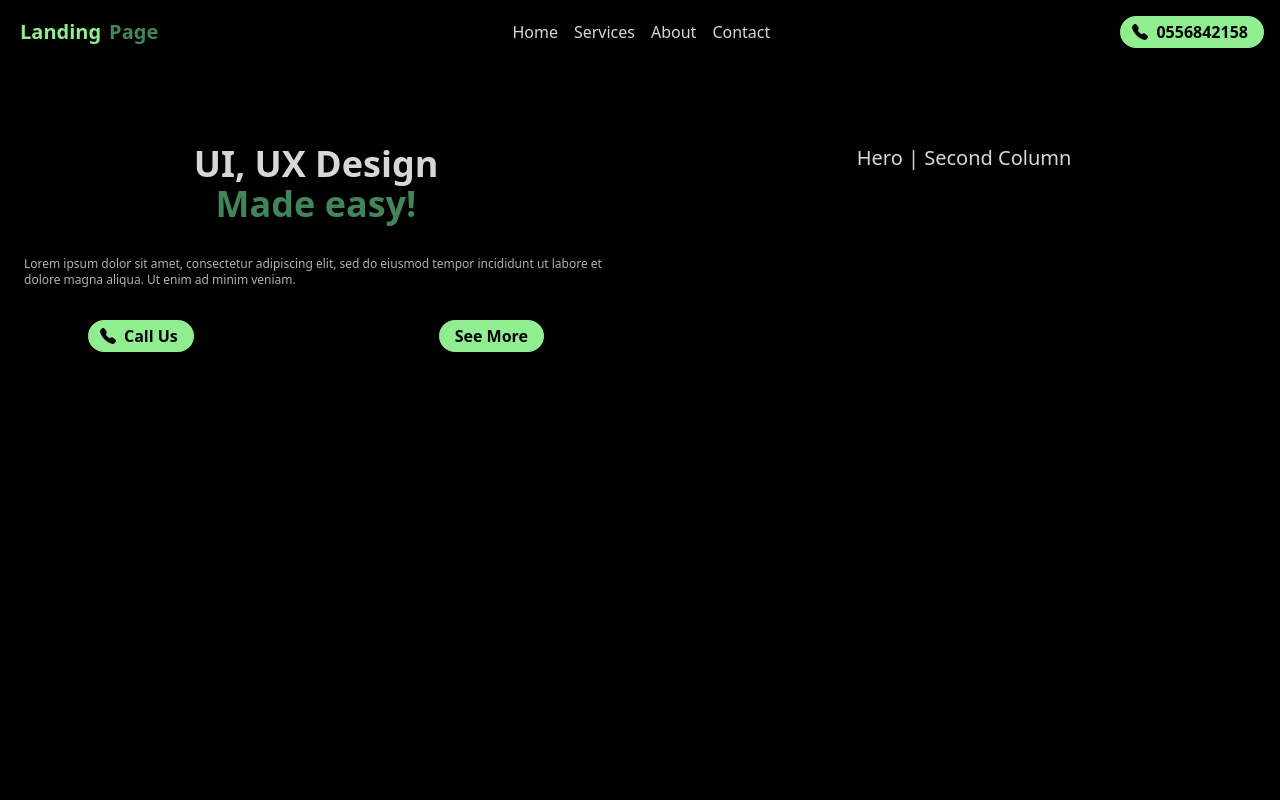
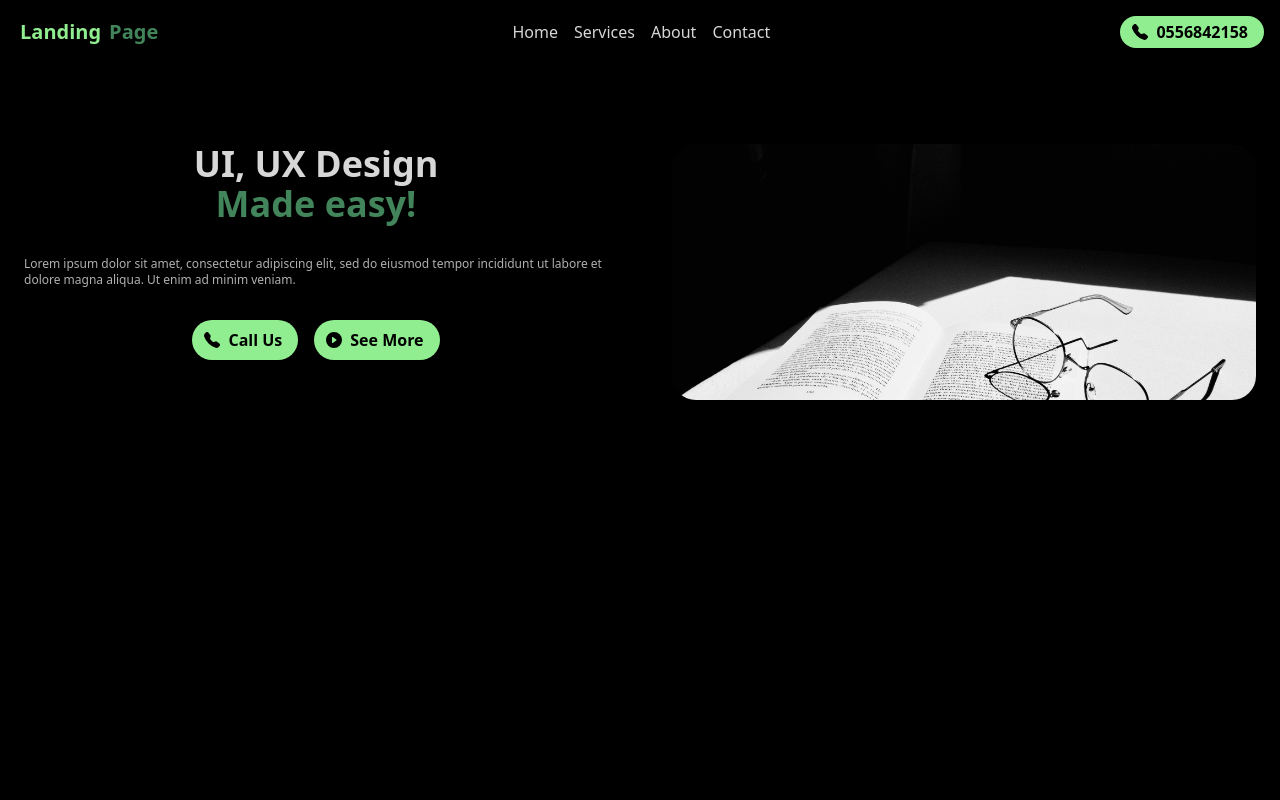
Before and after one commit to nemo256/landy, a Next.js app: page / in a window 1280 px wide. Shown: the top 800 px of the page. Built offline with nearby package versions, Linux system fonts and the light colour scheme.

Commit message:
added hero template with background image!

```diff
--- a/components/Hero.jsx
+++ b/components/Hero.jsx
@@ -1,6 +1,6 @@
 import {
   BsFillTelephoneFill,
-  BsFillPlayFill
+  BsPlayCircleFill
 } from 'react-icons/bs'
 
 // custom imports
@@ -20,22 +20,22 @@ const Hero = () => {
           <p className="mt-8 text-xs text-[#B0B0B0]">
             Lorem ipsum dolor sit amet, consectetur adipiscing elit, sed do eiusmod tempor incididunt ut labore et dolore magna aliqua. Ut enim ad minim veniam.
           </p>
-          <div className="mt-8 flex mx-auto font-bold justify-between space-x-4 px-16 whitespace-nowrap">
+          <div className="mt-8 flex justify-center space-x-4 mx-auto font-bold whitespace-nowrap">
             <a href="tel:+213556842158" className="text-center">
-              <CallButton>
+              <CallButton className="px-4 py-2 hover:bg-secondary">
                 <BsFillTelephoneFill className="mr-2 -ml-1 w-4 h-4"/>
                 Call Us
               </CallButton>
             </a>
             <a href="tel:+213556842158" className="text-center">
-              <CallButton>
+              <CallButton className="px-4 py-2 hover:bg-secondary">
+                <BsPlayCircleFill className="mr-2 -ml-1 w-4 h-4"/>
                 See More
               </CallButton>
             </a>
           </div>
         </div>
-        <div className="text-center text-white w-full">
-          Hero | Second Column
+        <div className="bg-background bg-cover rounded-3xl text-center text-white w-full h-64">
         </div>
       </div>
     </section>
--- a/tailwind.config.js
+++ b/tailwind.config.js
@@ -6,6 +6,9 @@ module.exports = {
   ],
   theme: {
     extend: {
+      backgroundImage: {
+        'background': "url('/background.jpg')"
+      },
       colors: {
         primary: 'black',
         secondary: '#42855B',
```
Also changed, not shown: public/background.jpg (added), 1 other file (tests, documents, lock files or other folders).
